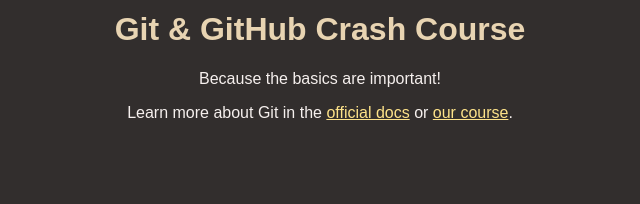
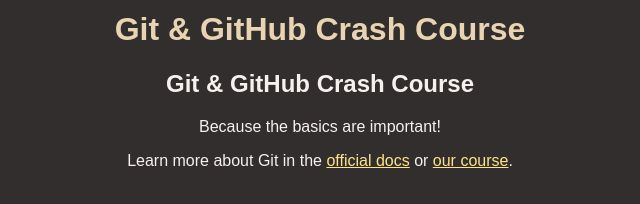
Before and after one commit to Sunmau702/Github01, a plain HTML site: page index.html in a window 1280 px wide. Shown: the part 158-362 px from the top of the page, without its empty margins (320-960 px from the left). Drawn offline with Linux system fonts and the light colour scheme.

Commit message:
Adding title in Main

```diff
--- a/index.html
+++ b/index.html
@@ -4,17 +4,17 @@
     <meta charset="UTF-8" />
     <meta http-equiv="X-UA-Compatible" content="IE=edge" />
     <meta name="viewport" content="width=device-width, initial-scale=1.0" />
-    <title>Git & GitHub Crash Course</title>
+    <title>Git & GitHub Crash Course - Learn Merge</title>
     <link rel="stylesheet" href="styles.css" />
   </head>
   <body>
     <header>
       <img id="logo" src="logo.png" alt="A logo that contains the word 'Git'" />
       <h1>Git & GitHub Crash Course</h1>
+      <h2>Git & GitHub Crash Course</h2>
     </header>
     <main>
       <p>Because the basics are important!</p>
-      <title>Git & GitHub Crash Course - Learn Merge</title>
       <p>
         Learn more about Git in the
         <a href="https://git-scm.com/book/en/v2">official docs</a> or
```
